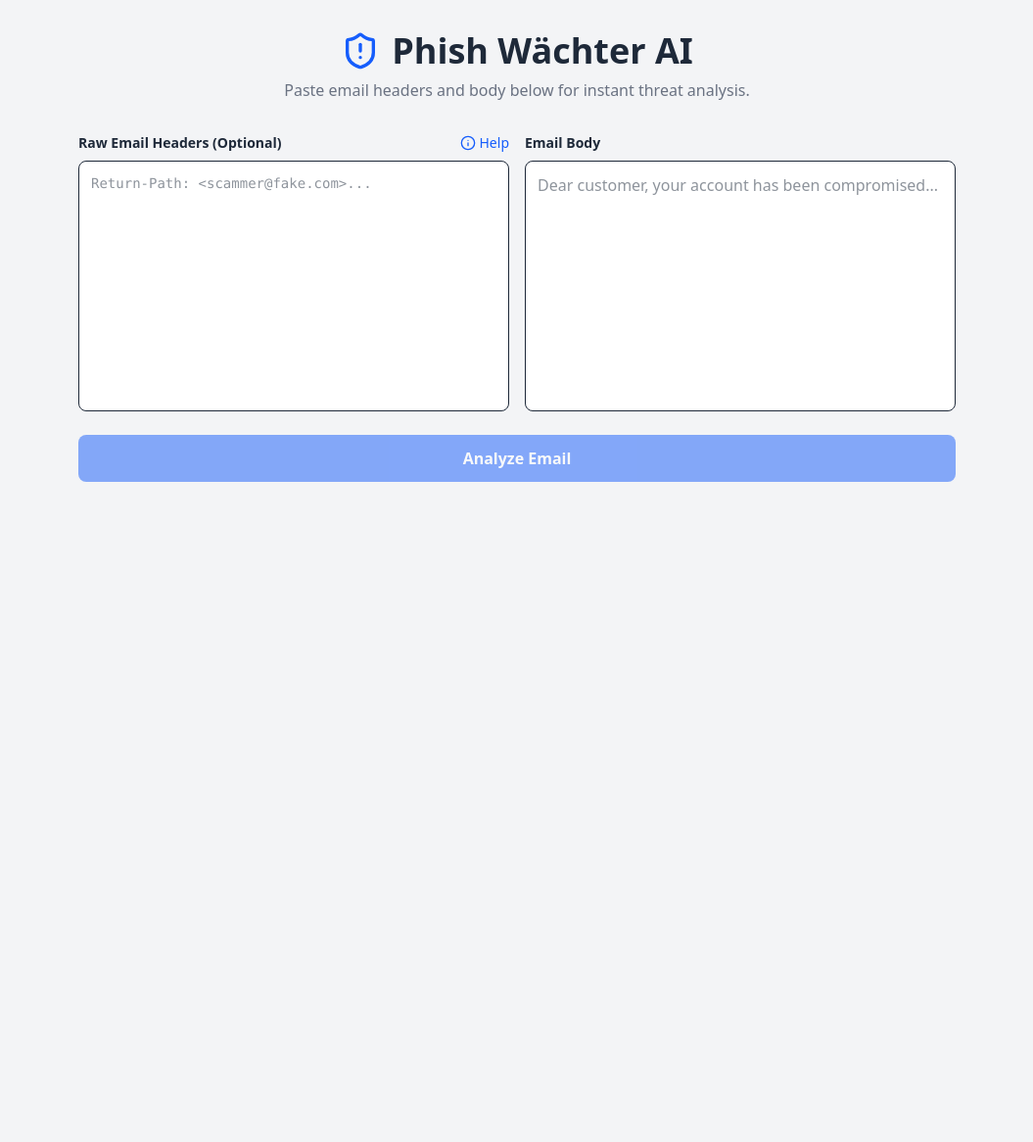
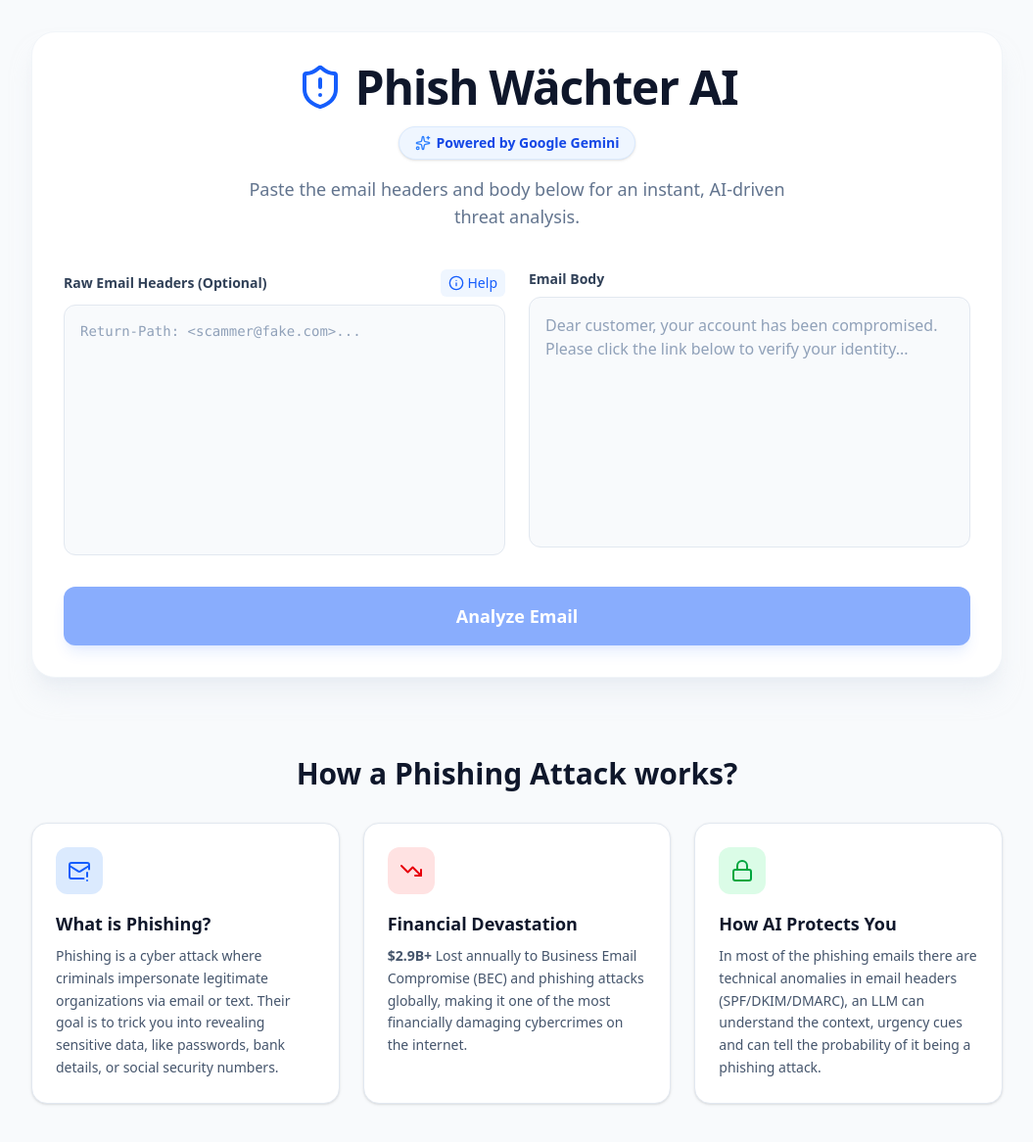
Before and after one commit to AnshulBirwal/PhishWaechterAI, a React (Vite) app: page / in a window 1280 px wide. Shown: the top 1166 px of the page at 98% size, without its empty margins (112-1167 px from the left). Before the commit the page ends 800 px from the top, so only its background shows below. Built offline with nearby package versions, Linux system fonts and the light colour scheme.

Commit message:
enhanced analysis response format and added educational section on phishing

```diff
--- a/src/App.tsx
+++ b/src/App.tsx
@@ -1,6 +1,7 @@
 import { useState, useRef, useEffect } from 'react';
-import { ShieldAlert, ShieldCheck, AlertTriangle, Loader2, Info } from 'lucide-react';
+import { ShieldAlert, ShieldCheck, AlertTriangle, Loader2, Info, Sparkles } from 'lucide-react';
 import type { AnalysisResult, AnalyzeRequest } from './types';
+import EducationalSection from './EducationalSection';
 
 function App() {
   const [headers, setHeaders] = useState('');
@@ -10,22 +11,16 @@
   const [error, setError] = useState<string | null>(null);
 
   const [showHeaderInfo, setShowHeaderInfo] = useState(false);
-
-  // Create a reference to the help container so we can detect clicks outside of it
   const helpRef = useRef<HTMLDivElement>(null);
 
-  // This effect listens for clicks anywhere on the page
   useEffect(() => {
     function handleClickOutside(event: MouseEvent) {
       if (helpRef.current && !helpRef.current.contains(event.target as Node)) {
-        setShowHeaderInfo(false); // Close the box if the click was outside the ref
+        setShowHeaderInfo(false);
       }
     }
-
-    // Bind the event listener
     document.addEventListener("mousedown", handleClickOutside);
     return () => {
-      // Unbind the event listener on clean up
       document.removeEventListener("mousedown", handleClickOutside);
     };
   }, [helpRef]);
@@ -57,61 +52,69 @@
 
   const getVerdictColor = (verdict: string) => {
     switch (verdict) {
-      case 'Safe': return 'text-green-600 bg-green-100';
-      case 'Suspicious': return 'text-yellow-600 bg-yellow-100';
-      case 'Phishing': return 'text-red-600 bg-red-100';
-      default: return 'text-gray-600 bg-gray-100';
+      case 'Safe': return 'text-green-700 bg-green-100 border-green-200';
+      case 'Suspicious': return 'text-yellow-700 bg-yellow-100 border-yellow-200';
+      case 'Phishing': return 'text-red-700 bg-red-100 border-red-200';
+      default: return 'text-slate-700 bg-slate-100 border-slate-200';
     }
   };
 
   return (
-    <div className="min-h-screen p-8 text-gray-800 font-sans">
-      <div className="max-w-4xl mx-auto space-y-6">
+    <div className="min-h-screen bg-slate-50 text-slate-800 font-sans pb-16 pt-8 selection:bg-blue-200">
+      <div className="max-w-5xl mx-auto px-4 space-y-12">
+
+        {/* Main App Container */}
+        <div className="bg-white p-8 rounded-3xl shadow-xl shadow-slate-200/50 border border-slate-100">
 
           {/* Header */}
-        <div className="text-center space-y-2 mb-8">
-          <h1 className="text-4xl font-bold flex justify-center items-center gap-3">
-            <ShieldAlert className="w-10 h-10 text-blue-600" />
+          <div className="text-center space-y-4 mb-10">
+            <h1 className="text-4xl md:text-5xl font-extrabold flex justify-center items-center gap-3 tracking-tight text-slate-900">
+              <ShieldAlert className="w-12 h-12 text-blue-600" />
               Phish Wächter AI
             </h1>
-          <p className="text-gray-500">Paste email headers and body below for instant threat analysis.</p>
+
+            {/* Gemini Badge */}
+            <div className="flex justify-center">
+              <span className="inline-flex items-center gap-1.5 px-4 py-1.5 rounded-full bg-blue-50 text-blue-700 text-sm font-semibold border border-blue-100 shadow-sm">
+                <Sparkles className="w-4 h-4 text-blue-500" />
+                Powered by Google Gemini
+              </span>
+            </div>
+            <p className="text-slate-500 max-w-xl mx-auto text-lg">
+              Paste the email headers and body below for an instant, AI-driven threat analysis.
+            </p>
           </div>
 
           {/* Input Area */}
-        <div className="grid md:grid-cols-2 gap-4">
-
+          <div className="grid md:grid-cols-2 gap-6 mb-8">
             {/* Headers Column */}
             <div className="flex flex-col gap-2">
-
-            {/* Added relative positioning and the ref to this container */}
               <div className="flex items-center justify-between relative" ref={helpRef}>
-              <label className="font-semibold text-sm">Raw Email Headers (Optional)</label>
-
+                <label className="font-semibold text-sm text-slate-700">Raw Email Headers (Optional)</label>
                 <button
                   onClick={() => setShowHeaderInfo(!showHeaderInfo)}
-                className="text-blue-600 hover:text-blue-800 flex items-center gap-1 text-sm font-medium transition-colors"
+                  className="text-blue-600 hover:text-blue-800 flex items-center gap-1 text-sm font-medium transition-colors bg-blue-50 px-2 py-1 rounded-md"
                   title="Where do I find headers?"
                 >
                   <Info className="w-4 h-4" />
                   Help
                 </button>
 
-              {/* The Info Card (Now Absolutely Positioned) */}
+                {/* The Info Card */}
                 {showHeaderInfo && (
-                <div className="absolute top-full right-0 mt-2 w-80 bg-blue-50 border border-blue-200 text-blue-800 p-4 rounded-lg text-sm shadow-xl z-10 animate-in fade-in zoom-in-95">
-                  <p className="font-bold mb-2">Where do I find headers?</p>
-                  <ol className="list-decimal pl-4 space-y-1.5">
-                    <li>In Gmail, open the email you want to check.</li>
-                    <li>Click the <strong>three vertical dots</strong> (More) in the top right corner of the email.</li>
+                  <div className="absolute top-full right-0 mt-2 w-80 bg-slate-800 text-slate-100 p-5 rounded-xl text-sm shadow-2xl z-10 animate-in fade-in zoom-in-95 border border-slate-700">
+                    <p className="font-bold mb-3 text-blue-300">Where do I find headers?</p>
+                    <ol className="list-decimal pl-4 space-y-2">
+                      <li>For Gmail, open the suspicious email.</li>
+                      <li>Click the <strong>three vertical dots</strong> (More) in the top right corner.</li>
                       <li>Select <strong>"Show original"</strong>.</li>
-                    <li>Copy all the text from the very top down to the line that says <strong>MIME-Version</strong>.</li>
+                      <li>Copy all the text from the top down to the line that says <strong>MIME-Version</strong>.</li>
                     </ol>
                   </div>
                 )}
               </div>
-
               <textarea
-              className="p-3 border rounded-lg h-64 font-mono text-sm resize-none focus:ring-2 focus:ring-blue-500 outline-none bg-white"
+                className="p-4 border border-slate-200 rounded-xl h-64 font-mono text-xs md:text-sm resize-none focus:ring-4 focus:ring-blue-500/20 focus:border-blue-500 outline-none bg-slate-50 transition-all placeholder:text-slate-400"
                 placeholder="Return-Path: <scammer@fake.com>..."
                 value={headers}
                 onChange={(e) => setHeaders(e.target.value)}
@@ -120,10 +123,10 @@
 
             {/* Body Column */}
             <div className="flex flex-col gap-2">
-            <label className="font-semibold text-sm">Email Body</label>
+              <label className="font-semibold text-sm text-slate-700">Email Body</label>
               <textarea
-              className="p-3 border rounded-lg h-64 resize-none focus:ring-2 focus:ring-blue-500 outline-none bg-white"
-              placeholder="Dear customer, your account has been compromised..."
+                className="p-4 border border-slate-200 rounded-xl h-64 resize-none focus:ring-4 focus:ring-blue-500/20 focus:border-blue-500 outline-none bg-slate-50 transition-all placeholder:text-slate-400"
+                placeholder="Dear customer, your account has been compromised. Please click the link below to verify your identity..."
                 value={body}
                 onChange={(e) => setBody(e.target.value)}
               />
@@ -134,60 +137,75 @@
           <button
             onClick={handleAnalyze}
             disabled={isLoading || (!headers && !body)}
-          className="w-full bg-blue-600 text-white font-bold py-3 rounded-lg hover:bg-blue-700 disabled:opacity-50 disabled:cursor-not-allowed flex justify-center items-center gap-2 transition-colors"
+            className="w-full bg-blue-600 text-white font-bold py-4 rounded-xl hover:bg-blue-700 disabled:opacity-50 disabled:cursor-not-allowed flex justify-center items-center gap-2 transition-all shadow-lg shadow-blue-600/20 active:scale-[0.99] text-lg"
           >
-          {isLoading ? <Loader2 className="w-5 h-5 animate-spin" /> : 'Analyze Email'}
+            {isLoading ? (
+              <>
+                <Loader2 className="w-6 h-6 animate-spin" />
+                Analyzing Threat...
+              </>
+            ) : 'Analyze Email'}
           </button>
 
-        {error && <div className="p-4 bg-red-100 text-red-700 rounded-lg text-center font-medium">{error}</div>}
+          {error && <div className="mt-6 p-4 bg-red-50 text-red-700 border border-red-200 rounded-xl text-center font-medium animate-in fade-in">{error}</div>}
 
           {/* Results Dashboard */}
           {result && (
-          <div className="bg-white p-6 rounded-xl shadow-sm border space-y-6">
-            <div className="flex justify-between items-center border-b pb-4">
+            <div className="mt-8 bg-white p-6 md:p-8 rounded-2xl shadow-sm border border-slate-200 space-y-8 animate-in fade-in slide-in-from-bottom-4">
+
+              <div className="flex flex-col md:flex-row md:justify-between md:items-center gap-4 border-b border-slate-100 pb-6">
                 <div>
-                <h2 className="text-2xl font-bold">Analysis Complete</h2>
-                <p className="text-sm text-gray-500 mt-1">{result.headerAnalysis}</p>
+                  <h2 className="text-2xl font-bold text-slate-900">Analysis Complete</h2>
+                  <p className="text-sm text-slate-500 mt-1 max-w-xl">{result.headerAnalysis}</p>
                 </div>
-              <div className={`px-4 py-2 rounded-full font-bold text-lg ${getVerdictColor(result.verdict)}`}>
+                <div className={`px-6 py-2 rounded-full font-bold text-lg border shadow-sm ${getVerdictColor(result.verdict)}`}>
                   {result.verdict}
                 </div>
               </div>
 
-            <div className="space-y-2">
-              <div className="flex justify-between font-semibold text-sm">
+              {/* Threat Meter */}
+              <div className="space-y-3 bg-slate-50 p-5 rounded-xl border border-slate-100">
+                <div className="flex justify-between font-bold text-sm text-slate-700">
                   <span>Threat Level</span>
-                <span>{result.confidenceScore}%</span>
+                  <span className={result.confidenceScore > 70 ? 'text-red-600' : result.confidenceScore > 30 ? 'text-yellow-600' : 'text-green-600'}>
+                    {result.confidenceScore}%
+                  </span>
                 </div>
-              <div className="w-full bg-gray-200 rounded-full h-4">
+                <div className="w-full bg-slate-200 rounded-full h-3 overflow-hidden">
                   <div
-                  className={`h-4 rounded-full transition-all duration-1000 ${result.confidenceScore > 70 ? 'bg-red-500' : result.confidenceScore > 30 ? 'bg-yellow-500' : 'bg-green-500'}`}
+                    className={`h-full rounded-full transition-all duration-1000 ease-out ${result.confidenceScore > 70 ? 'bg-red-500' : result.confidenceScore > 30 ? 'bg-yellow-500' : 'bg-green-500'}`}
                     style={{ width: `${result.confidenceScore}%` }}
                   ></div>
                 </div>
               </div>
 
+              {/* Findings Grid */}
               <div className="grid md:grid-cols-2 gap-6 pt-2">
-              <div className="space-y-3">
-                <h3 className="font-bold flex items-center gap-2 text-red-700">
-                  <AlertTriangle className="w-5 h-5" /> Red Flags
+                <div className="space-y-4 bg-red-50/50 p-5 rounded-xl border border-red-100">
+                  <h3 className="font-bold flex items-center gap-2 text-red-800">
+                    <AlertTriangle className="w-5 h-5" /> Red Flags Detected
                   </h3>
-                <ul className="list-disc pl-5 space-y-1 text-sm text-gray-700">
-                  {result.redFlags.length > 0 ? result.redFlags.map((flag, i) => <li key={i}>{flag}</li>) : <li>None detected.</li>}
+                  <ul className="list-disc pl-5 space-y-2 text-sm text-slate-700 marker:text-red-400">
+                    {result.redFlags.length > 0 ? result.redFlags.map((flag, i) => <li key={i}>{flag}</li>) : <li>No specific red flags detected.</li>}
                   </ul>
                 </div>
-              <div className="space-y-3">
-                <h3 className="font-bold flex items-center gap-2 text-green-700">
+                <div className="space-y-4 bg-green-50/50 p-5 rounded-xl border border-green-100">
+                  <h3 className="font-bold flex items-center gap-2 text-green-800">
                     <ShieldCheck className="w-5 h-5" /> Safe Indicators
                   </h3>
-                <ul className="list-disc pl-5 space-y-1 text-sm text-gray-700">
-                  {result.safePoints.length > 0 ? result.safePoints.map((point, i) => <li key={i}>{point}</li>) : <li>None detected.</li>}
+                  <ul className="list-disc pl-5 space-y-2 text-sm text-slate-700 marker:text-green-400">
+                    {result.safePoints.length > 0 ? result.safePoints.map((point, i) => <li key={i}>{point}</li>) : <li>No specific safe indicators detected.</li>}
                   </ul>
                 </div>
               </div>
             </div>
           )}
         </div>
+
+        {/* info part */}
+        <EducationalSection />
+
+      </div>
     </div>
   );
 }
--- /dev/null
+++ b/src/EducationalSection.tsx
@@ -0,0 +1,51 @@
+import { MailWarning, TrendingDown, Lock } from 'lucide-react';
+
+export default function EducationalSection() {
+  return (
+    <div className="space-y-8 pt-8">
+      <div className="text-center space-y-2">
+        <h2 className="text-3xl font-bold text-slate-900">How a Phishing Attack works?</h2>
+      </div>
+
+      <div className="grid md:grid-cols-3 gap-6">
+
+        {/* Card 1 */}
+        <div className="bg-white p-6 rounded-2xl shadow-sm border border-slate-200 hover:shadow-md transition-shadow">
+          <div className="w-12 h-12 bg-blue-100 text-blue-600 rounded-xl flex items-center justify-center mb-4">
+            <MailWarning className="w-6 h-6" />
+          </div>
+          <h3 className="font-bold text-lg mb-2 text-slate-900">What is Phishing?</h3>
+          <p className="text-slate-600 text-sm leading-relaxed">
+            Phishing is a cyber attack where criminals impersonate legitimate organizations via email or text. Their goal is to trick you into revealing sensitive data, like passwords, bank details, or social security numbers.
+          </p>
+        </div>
+
+        {/* Card 2 */}
+        <div className="bg-white p-6 rounded-2xl shadow-sm border border-slate-200 hover:shadow-md transition-shadow relative overflow-hidden">
+          <div className="absolute top-0 right-0 w-32 h-32 bg-red-50 rounded-bl-full -z-10"></div>
+          <div className="w-12 h-12 bg-red-100 text-red-600 rounded-xl flex items-center justify-center mb-4">
+            <TrendingDown className="w-6 h-6" />
+          </div>
+          <h3 className="font-bold text-lg mb-2 text-slate-900">Financial Devastation</h3>
+          {/* <div className="my-3">
+            <span className="text-4xl font-extrabold text-slate-900">$2.9B+</span>
+          </div> */}
+          <p className="text-slate-600 text-sm leading-relaxed">
+            <b>$2.9B+</b> Lost annually to Business Email Compromise (BEC) and phishing attacks globally, making it one of the most financially damaging cybercrimes on the internet.
+          </p>
+        </div>
+
+        {/* Card 3 */}
+        <div className="bg-white p-6 rounded-2xl shadow-sm border border-slate-200 hover:shadow-md transition-shadow">
+          <div className="w-12 h-12 bg-green-100 text-green-600 rounded-xl flex items-center justify-center mb-4">
+            <Lock className="w-6 h-6" />
+          </div>
+          <h3 className="font-bold text-lg mb-2 text-slate-900">How AI Protects You</h3>
+          <p className="text-slate-600 text-sm leading-relaxed">
+            In most of the phishing emails there are technical anomalies in email headers (SPF/DKIM/DMARC), an LLM can understand the context, urgency cues and can tell the probability of it being a phishing attack.          </p>
+        </div>
+
+      </div>
+    </div>
+  );
+}
```
Also changed, not shown: api/analyze.ts (+5 -3 lines). Lines whose indentation alone changed are shown as unchanged.
